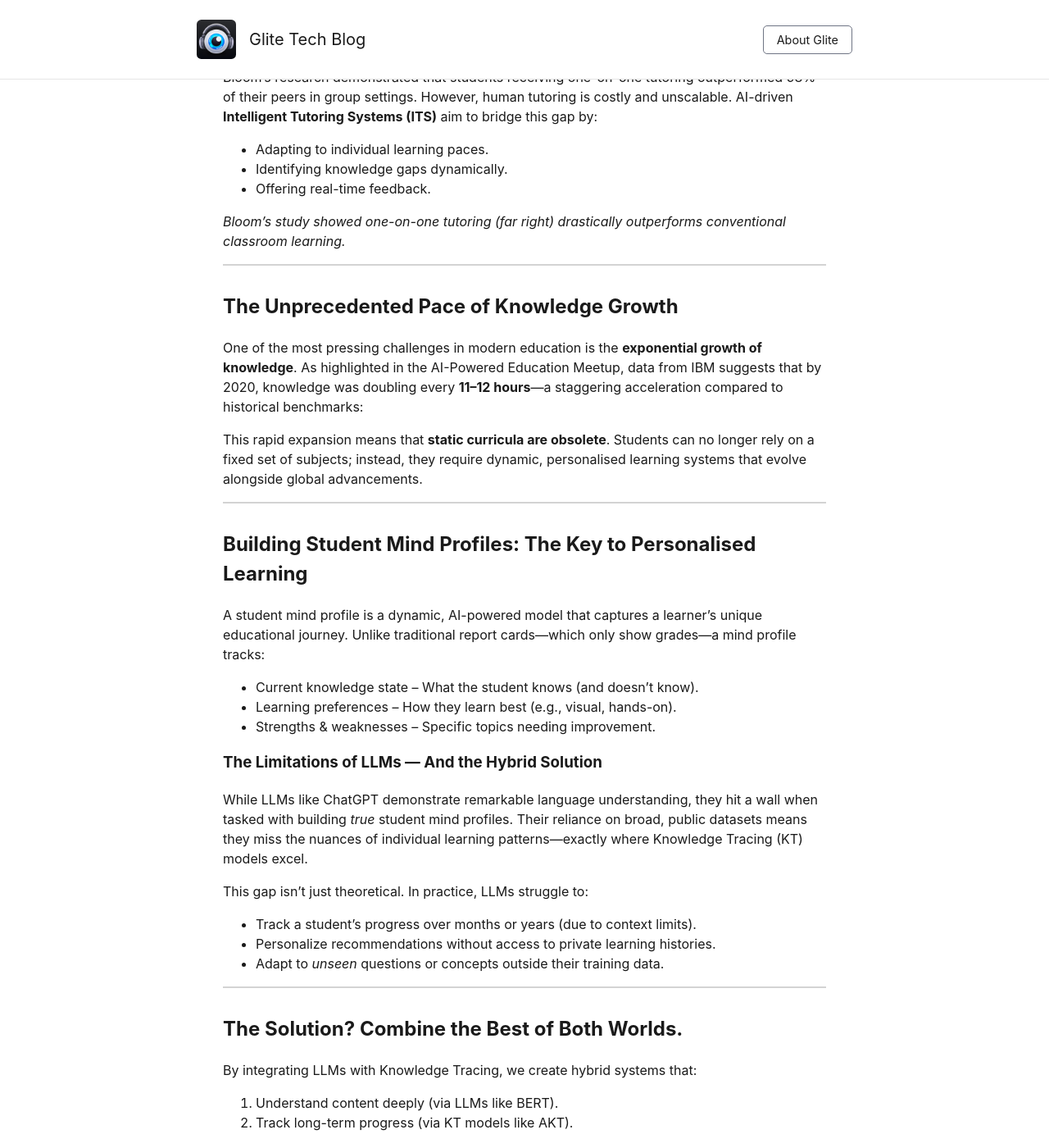
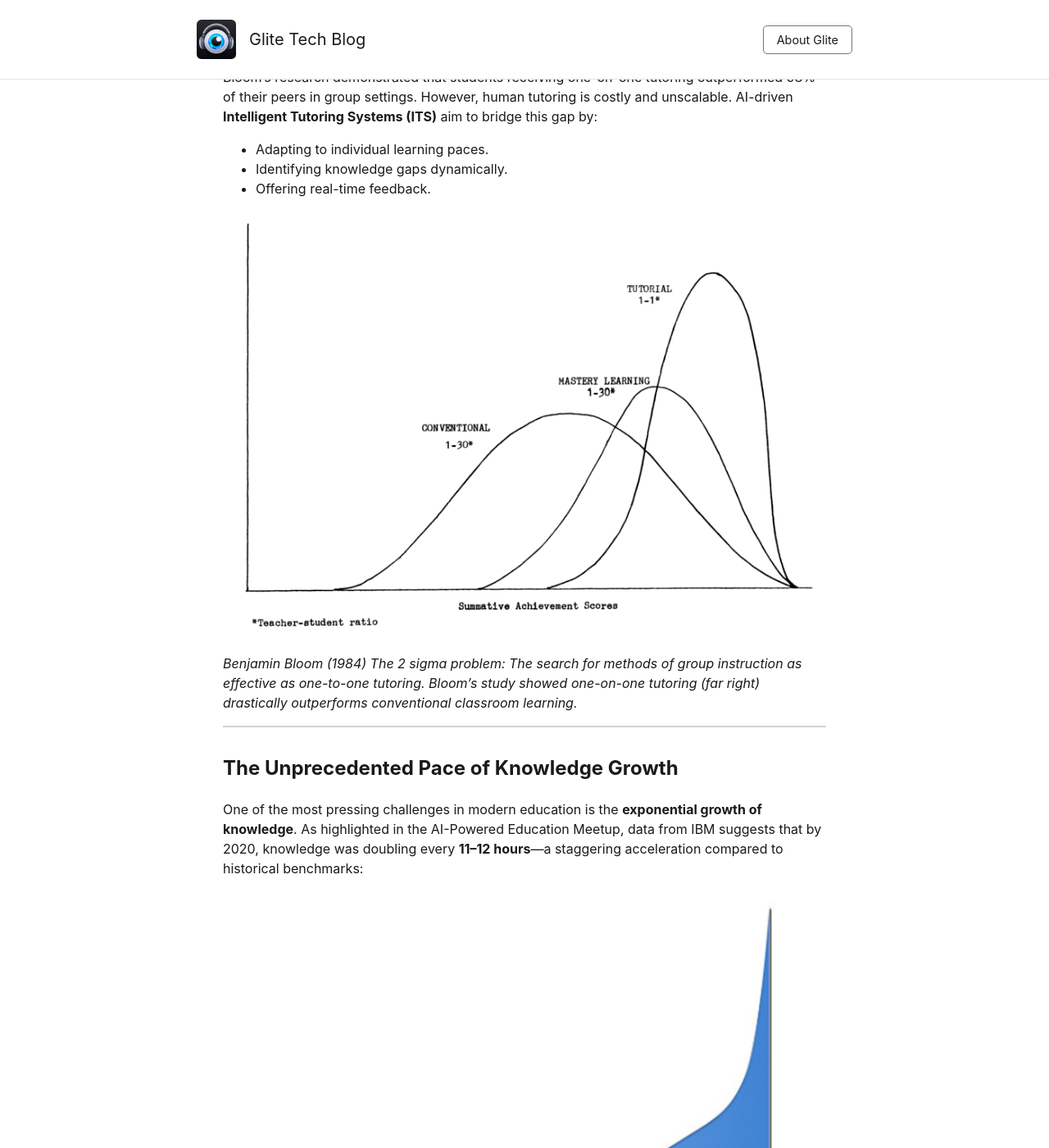
Before and after one commit to CharlieJB-Glite/glite-blog, a Jekyll site: the page built from _posts/2025-08-29-the-future-of-learning.md, in a window 1280 px wide and 1400 px high, scrolled down 516 px. Shown: the whole window at 82% size. Built offline with Jekyll 4.4.1, drawn with Linux system fonts in a browser that asks for light colours; some of the changed text lies outside the part shown.

Commit message:
Added images and tweaked text

```diff
--- a/_posts/2025-08-29-the-future-of-learning.md
+++ b/_posts/2025-08-29-the-future-of-learning.md
@@ -25,13 +25,17 @@
 - Identifying knowledge gaps dynamically.
 - Offering real-time feedback.
 
-_Bloom’s study showed one-on-one tutoring (far right) drastically outperforms conventional classroom learning._
+![3 curves on a graph where the x-axis is summative achievement score and the y-axis is implied to be total count. '1-to-1 tutorial' is showed to have a higher number of high achievement scores compares to 'conventional' and 'mastery learning' 1-to-30 methods.](/assets/images/article_imgs/bloom_study.png)
+
+_Benjamin Bloom (1984) The 2 sigma problem: The search for methods of group instruction as effective as one-to-one tutoring. Bloom’s study showed one-on-one tutoring (far right) drastically outperforms conventional classroom learning._
 
 ---
 
 ## The Unprecedented Pace of Knowledge Growth
 
 One of the most pressing challenges in modern education is the **exponential growth of knowledge**. As highlighted in the AI-Powered Education Meetup, data from IBM suggests that by 2020, knowledge was doubling every **11–12 hours**—a staggering acceleration compared to historical benchmarks:
+
+![A curve showing an exponential increase in kowledge between the years 1900 and 2020](/assets/images/article_imgs/knowledge_shift.png)
 
 This rapid expansion means that **static curricula are obsolete**. Students can no longer rely on a fixed set of subjects; instead, they require dynamic, personalised learning systems that evolve alongside global advancements.
 
@@ -45,7 +49,7 @@
 - Learning preferences – How they learn best (e.g., visual, hands-on).
 - Strengths & weaknesses – Specific topics needing improvement.
 
-### The Limitations of LLMs — And the Hybrid Solution
+## The Limitations of LLMs — And the Hybrid Solution
 
 While LLMs like ChatGPT demonstrate remarkable language understanding, they hit a wall when tasked with building _true_ student mind profiles. Their reliance on broad, public datasets means they miss the nuances of individual learning patterns—exactly where Knowledge Tracing (KT) models excel.
 
@@ -92,11 +98,13 @@
 
 ### 3. The Deep Learning Revolution (2010s)
 
-| Model        | Innovation            | Impact                          |
-|--------------|-----------------------|----------------------------------|
-| DKT (2015)   | First use of RNNs     | Tracked knowledge state transitions |
-| DKVMN (2017) | Memory networks       | Modeled concept relationships    |
-| AKT (2020)   | Attention mechanisms  | Captured long-term dependencies  |
+| Model         | Innovation            | Impact                                |
+|---------------|-----------------------|---------------------------------------|
+| DKT (2015)    | First use of RNNs     | Tracked knowledge state transitions   |
+| DKVMN (2017)  | Memory networks       | Modeled concept relationships         |
+| AKT (2020)    | Attention mechanisms  | Captured long-term dependencies       |
+
+![2 diagrams showing a recurrent neural network and an attentive one](/assets/images/article_imgs/nn_architecture.png)
 
 ### 4. The Transformer Era (2020s)
 
@@ -106,9 +114,7 @@
 - Multimodal Inputs: Processing text, diagrams, and more
 - Zero-Shot Capabilities: Handling unseen questions
 
-### Why This Matters
-
-Each innovation solved specific limitations - from Rasch's one-dimensional view to today's holistic learning profiles. The next frontier? Unifying these approaches into _foundational knowledge models_ that learn across subjects and languages.
+**Why This Matters**: Each innovation solved specific limitations - from Rasch's one-dimensional view to today's holistic learning profiles. The next frontier? Unifying these approaches into _foundational knowledge models_ that learn across subjects and languages.
 
 ---
 
@@ -116,25 +122,29 @@
 
 The most advanced education systems today leverage a powerful dual-architecture approach that combines natural language understanding with sophisticated progress tracking. At the core lies a **language understanding layer** powered by models like BERT, which transform educational content—whether math problems, vocabulary questions, or science concepts—into rich semantic vectors that capture actual meaning rather than just question IDs. This enables the system to comprehend content at a deep level and handle multiple languages seamlessly. Working in tandem, the **knowledge tracing layer** employs specialized models like Attentive Knowledge Tracing (AKT) that continuously monitor each student's learning journey, adapting to their unique pace and predicting future performance with remarkable accuracy. Together, these components create an intelligent system that doesn't just present information, but truly understands both the material and the learner—enabling personalized education at unprecedented scale.
 
-### Proven Results: Case Studies That Demonstrate Impact
+## Proven Results: Case Studies That Demonstrate Impact
 
 Real-world applications of hybrid AI models are already delivering transformative results. In one breakthrough case, a language learning app tackling the challenge of tracking knowledge across 70,000+ words implemented a novel solution: using BERT to encode word meanings and feeding these embeddings into a knowledge tracing model. The results were striking—while known words achieved an excellent 0.89 AUC prediction score, the system's ability to handle unseen words improved dramatically from 0.67 to 0.88 AUC after fine-tuning. _“When we paired a language model with knowledge tracing, performance on unseen words jumped dramatically,”_ the developer reported. Similarly promising outcomes emerged from a 2024 mathematics education study, where researchers developed a Language Model-KT (LKT) system that processed actual math problem text (rather than relying on question IDs) and used special tokens to track correct/incorrect responses. This approach consistently outperformed traditional Deep Knowledge Tracing models, demonstrating the power of combining semantic understanding with personalized progress tracking in real educational settings.
 
----
+### The Competitive Edge: Hybrid vs. Other Approaches
 
-## The Competitive Edge: Hybrid vs. Other Approaches
-
-| Approach | Strengths                      | Weaknesses                       | Best For         |
-|---------|---------------------------------|----------------------------------|------------------|
-| LLM Only | Deep language understanding     | No memory of student progress    | General Q&A      |
-| KT Only  | Excellent progress tracking     | Can't handle new questions       | Fixed curriculum |
-| Hybrid   | **Both understanding + tracking** | Higher compute needs             | **Adaptive learning** |
+| Approach  | Strengths                          | Weaknesses                     | Best For                |
+|-----------|------------------------------------|--------------------------------|-------------------------|
+| LLM Only  | Deep language understanding        | No memory of student progress  | General Q&A             |
+| KT Only   | Excellent progress tracking        | Can't handle new questions     | Fixed curriculum        |
+| Hybrid    | **Both understanding + tracking**  | Higher compute needs           | **Adaptive learning**   |
 
 ### The Power of Attentive Knowledge Tracing (AKT)
 
 At the cutting edge of personalized learning systems, Attentive Knowledge Tracing (AKT) represents a significant leap beyond traditional approaches by incorporating transformer-style attention mechanisms - the same architecture that powers modern large language models. At its core, AKT enhances standard knowledge tracing through sophisticated Rasch-based embeddings that simultaneously encode question difficulty, concept relationships, and individual response patterns.
 
+![A diagram showing the Rasch model-based embeddings](/assets/images/article_imgs/rasch_embeddings.png)
+
 Unlike simpler models that process questions in isolation, AKT's attention mechanism dynamically weights the importance of each previous interaction based on its relevance to the current learning moment, mirroring how human tutors selectively focus on pertinent aspects of a student's history. This architecture enables remarkably precise predictions with exceptional accuracy. The performance gains are quantifiable - benchmark results (see image below) show AKT achieving an AUC of 0.8306 compared to DKT's 0.8149 on standard datasets, with even more pronounced advantages (0.8033 vs 0.7689) on complex problem-solving tasks.
+
+![A table comparing the performance of different models](/assets/images/article_imgs/pykt_library.png)
+
+_Liu, Zitao, et al. pyKT: a python library to benchmark deep learning based knowledge tracing models. NeurIPS (2022)_
 
 What makes AKT particularly powerful is its ability to not just predict performance, but to identify which specific historical learning moments most influence current knowledge gaps, enabling targeted remediation that addresses the root causes of misunderstandings rather than just their symptoms. This attention-powered approach represents the current state-of-the-art in balancing computational efficiency with educational insight, though as the transcript notes, properly tuned recurrent models can sometimes match its performance for specific applications.
 
```
Also changed, not shown: other parts of _posts/2025-08-29-the-future-of-learning.md (+4 -2 lines), assets/images/article_imgs/bloom_study.png (added), assets/images/article_imgs/knowledge_shift.png (added), assets/images/article_imgs/network.png (added), assets/images/article_imgs/nn_architecture.png (added), assets/images/article_imgs/pykt_library.png (added), assets/images/article_imgs/rasch_embeddings.png (added), assets/images/article_imgs/rasch_model.png (added).
